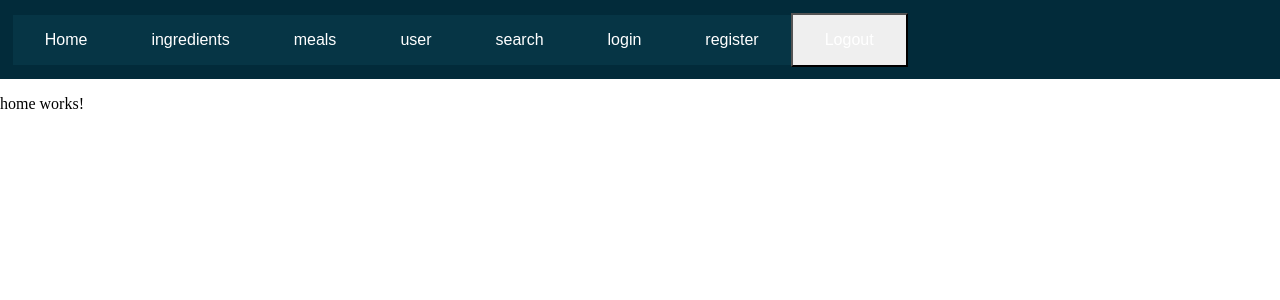
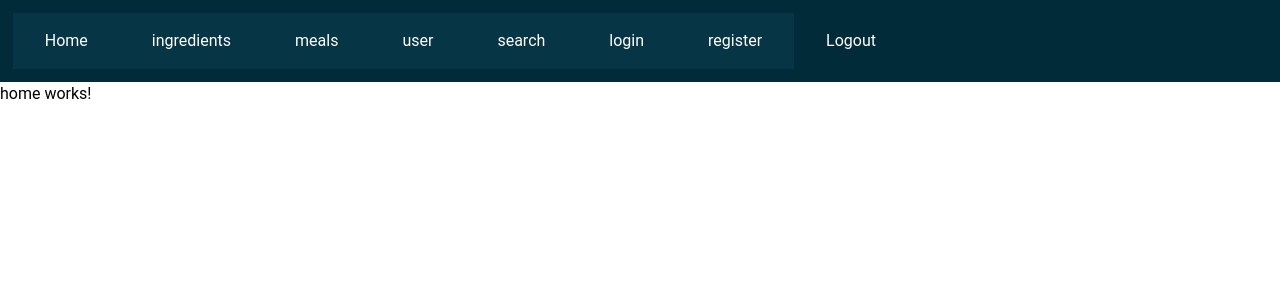
Before and after one commit to Banderas13/koolyhealth, an Angular app: page /home in a window 1280 px wide. Shown: the top 300 px of the page. Built offline with nearby package versions, Linux system fonts and the light colour scheme.

Commit message:
Installed and configured taiwindcss and flowbite

```diff
--- a/package.json
+++ b/package.json
@@ -18,6 +18,8 @@
     "@angular/platform-browser": "^19.0.0",
     "@angular/platform-browser-dynamic": "^19.0.0",
     "@angular/router": "^19.0.0",
+    "flowbite": "^2.5.2",
+    "flowbite-angular": "^1.3.0",
     "rxjs": "~7.8.0",
     "tslib": "^2.3.0",
     "zone.js": "~0.15.0"
@@ -27,12 +29,15 @@
     "@angular/cli": "^19.0.4",
     "@angular/compiler-cli": "^19.0.0",
     "@types/jasmine": "~5.1.0",
+    "autoprefixer": "^10.4.20",
     "jasmine-core": "~5.4.0",
     "karma": "~6.4.0",
     "karma-chrome-launcher": "~3.2.0",
     "karma-coverage": "~2.2.0",
     "karma-jasmine": "~5.1.0",
     "karma-jasmine-html-reporter": "~2.1.0",
+    "postcss": "^8.5.1",
+    "tailwindcss": "^3.4.17",
     "typescript": "~5.6.2"
   }
 }
--- a/src/app/app.component.ts
+++ b/src/app/app.component.ts
@@ -1,5 +1,7 @@
 import { Component } from '@angular/core';
 import { NavbarComponent } from './navbar/navbar.component';
+import { OnInit } from '@angular/core';
+import { initFlowbite } from 'flowbite';
 
 @Component({
   selector: 'app-root',
@@ -8,6 +10,10 @@ import { NavbarComponent } from './navbar/navbar.component';
   styleUrl: './app.component.css',
   standalone: true
 })
-export class AppComponent {
+export class AppComponent implements OnInit {
   title = 'CarbWatch';
+
+  ngOnInit(): void {
+    initFlowbite();
+  }
 }
--- a/src/styles.css
+++ b/src/styles.css
@@ -1 +1,3 @@
-/* You can add global styles to this file, and also import other style files */
+@tailwind base;
+@tailwind components;
+@tailwind utilities;
--- /dev/null
+++ b/src/tailwind.config.js
@@ -0,0 +1,11 @@
+/** @type {import('tailwindcss').Config} */
+module.exports = {
+  content: [
+    "./src/**/*.{html,ts}",
+    "./node_modules/flowbite/**/*.js"
+  ],
+  theme: {
+    extend: {},
+  },
+  plugins: [require('flowbite/plugin')]
+}
--- /dev/null
+++ b/tailwind.config.js
@@ -0,0 +1,53 @@
+/** @type {import('tailwindcss').Config} */
+module.exports = {
+  content: [
+    "./src/**/*.{html,ts}",
+    "./node_modules/flowbite/**/*.js"
+  ],
+  theme: {
+    extend: {
+      colors: {
+        primary: {"50":"#ecfeff","100":"#cffafe","200":"#a5f3fc","300":"#67e8f9","400":"#22d3ee","500":"#06b6d4","600":"#0891b2","700":"#0e7490","800":"#155e75","900":"#164e63","950":"#083344"}
+    },
+    fontFamily: {
+      'body': [
+    'Roboto',
+    'ui-sans-serif',
+    'system-ui',
+    '-apple-system',
+    'system-ui',
+    'Segoe UI',
+    'Roboto',
+    'Helvetica Neue',
+    'Arial',
+    'Noto Sans',
+    'sans-serif',
+    'Apple Color Emoji',
+    'Segoe UI Emoji',
+    'Segoe UI Symbol',
+    'Noto Color Emoji'
+  ],
+      'sans': [
+    'Roboto',
+    'ui-sans-serif',
+    'system-ui',
+    '-apple-system',
+    'system-ui',
+    'Segoe UI',
+    'Roboto',
+    'Helvetica Neue',
+    'Arial',
+    'Noto Sans',
+    'sans-serif',
+    'Apple Color Emoji',
+    'Segoe UI Emoji',
+    'Segoe UI Symbol',
+    'Noto Color Emoji'
+  ]
+    }
+  }
+},
+  plugins: [
+    require('flowbite/plugin')
+  ],
+}
```
Also changed, not shown: 2 other files (tests, documents, lock files or other folders).
